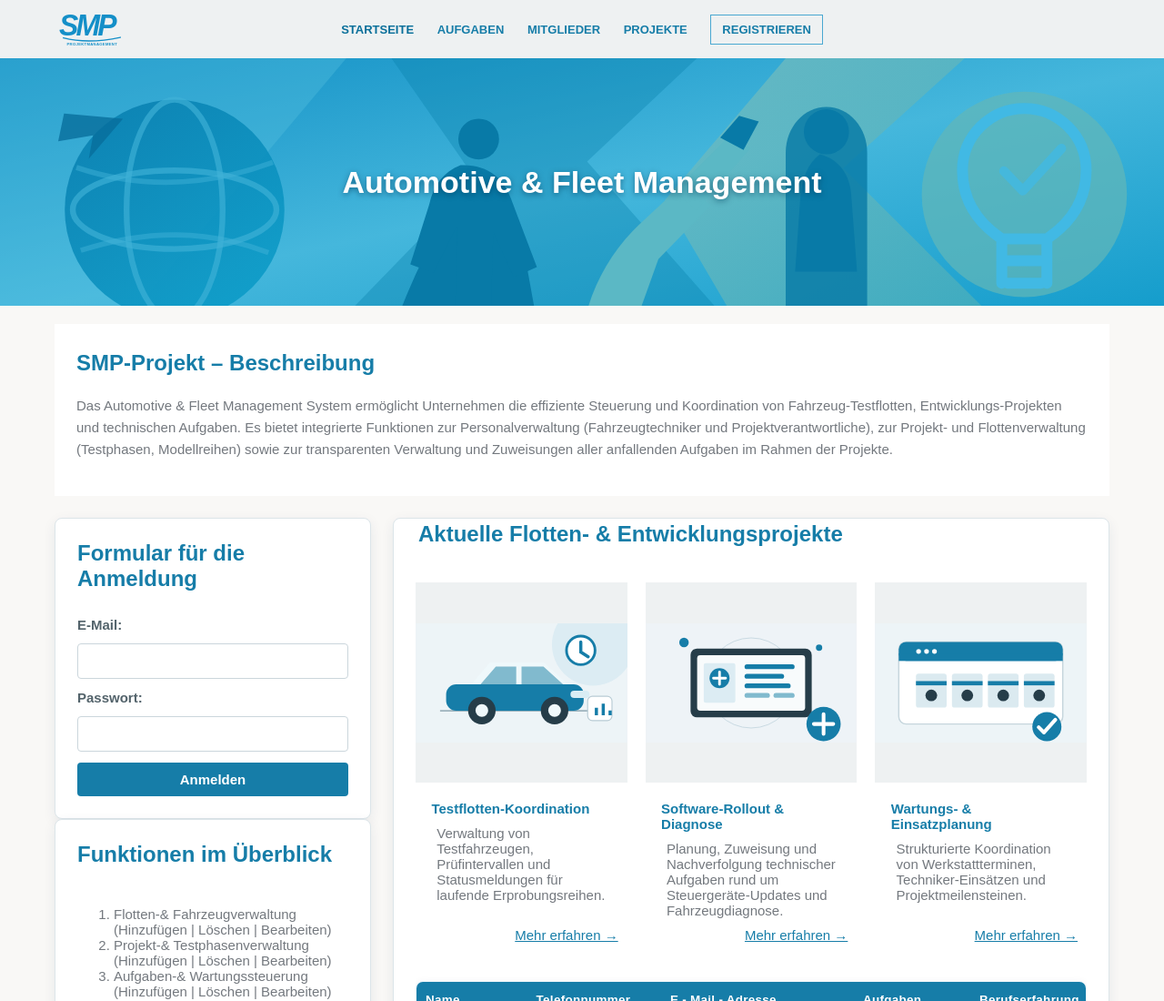
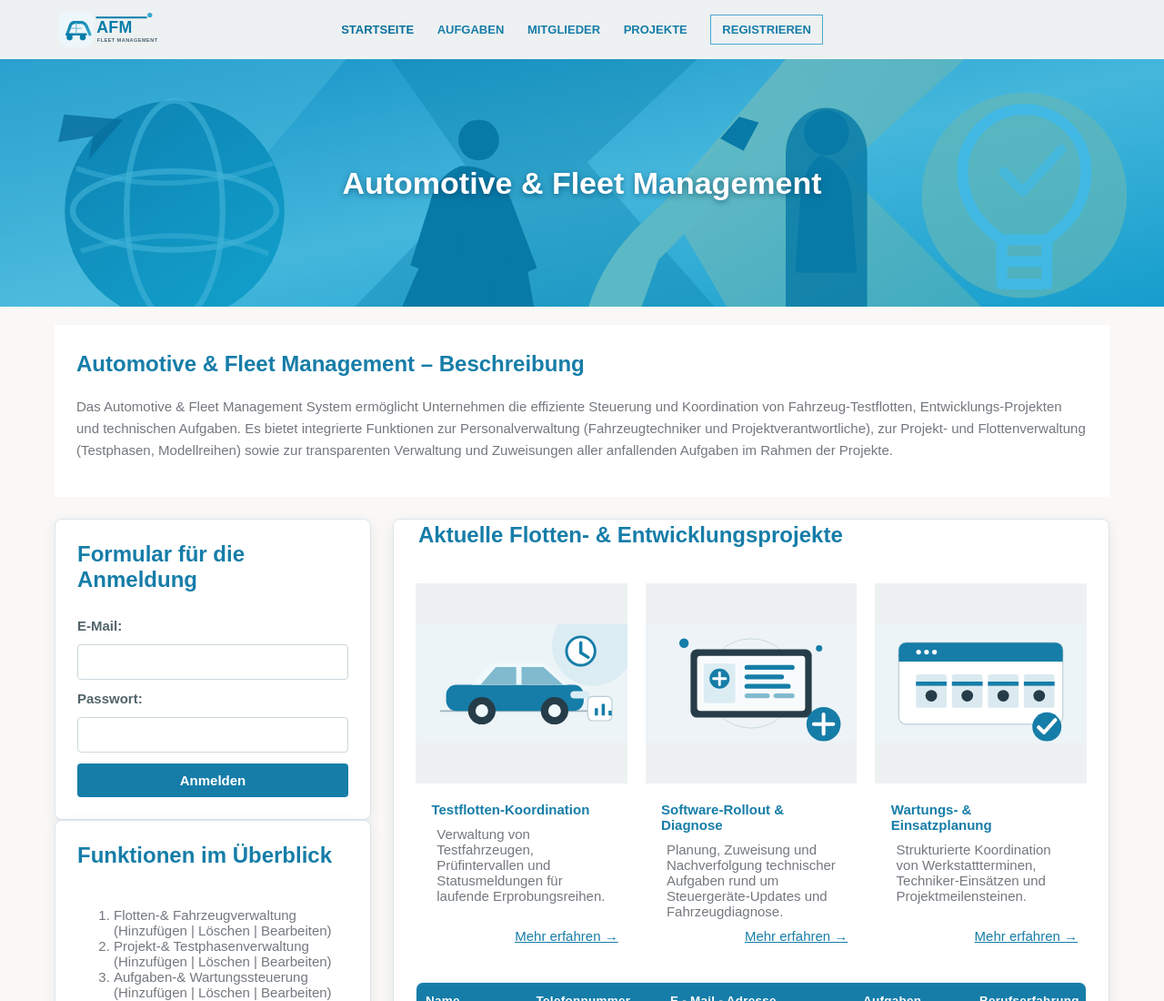
Before and after one commit to GjergjBrahimi-cyber/Automative-Fleet-Management, a plain HTML site: page index.html in a window 1280 px wide. Shown: the top 1100 px of the page at 91% size. Drawn offline with Linux system fonts and the light colour scheme.

Commit message:
Profesionelles AFM-Fleet-Logo hinzugefugt
Co-authored-by: Copilot <223556219+Copilot@users.noreply.github.com>

```diff
--- a/index.html
+++ b/index.html
@@ -9,8 +9,8 @@
 <body>
   <header class="site-header">
     <nav class="navigation" aria-label="Hauptnavigation">
-      <a id="logo" href="index.html" aria-label="SMP – Startseite">
-        <img src="images/smp-logo.svg" alt="SMP Projektmanagement">
+      <a id="logo" href="index.html" aria-label="Automotive & Fleet Management – Startseite">
+        <img src="images/afm-logo.svg" alt="Automotive & Fleet Management">
       </a>
       <div class="navigation-links">
         <a class="active" href="index.html">Startseite</a>
@@ -27,7 +27,7 @@
   </header>
   <main class="container page">
     <article class="maininfo" lang="de">
-      <h2 class="title">SMP-Projekt – Beschreibung</h2>
+      <h2 class="title">Automotive & Fleet Management – Beschreibung</h2>
       <p>
         Das Automotive & Fleet Management System ermöglicht Unternehmen die effiziente Steuerung und Koordination von Fahrzeug-Testflotten, Entwicklungs-Projekten und technischen Aufgaben. Es bietet integrierte Funktionen zur Personalverwaltung (Fahrzeugtechniker und Projektverantwortliche), zur Projekt- und Flottenverwaltung (Testphasen, Modellreihen) sowie zur transparenten Verwaltung und Zuweisungen aller anfallenden Aufgaben im Rahmen der Projekte.
       </p>
--- a/style.css
+++ b/style.css
@@ -61,7 +61,7 @@ body {
 
 #logo img {
     display: block;
-    width: 84px;
+    width: 112px;
     height: auto;
     margin: 0;
 }
```
Also changed, not shown: images/afm-logo.svg (added).
